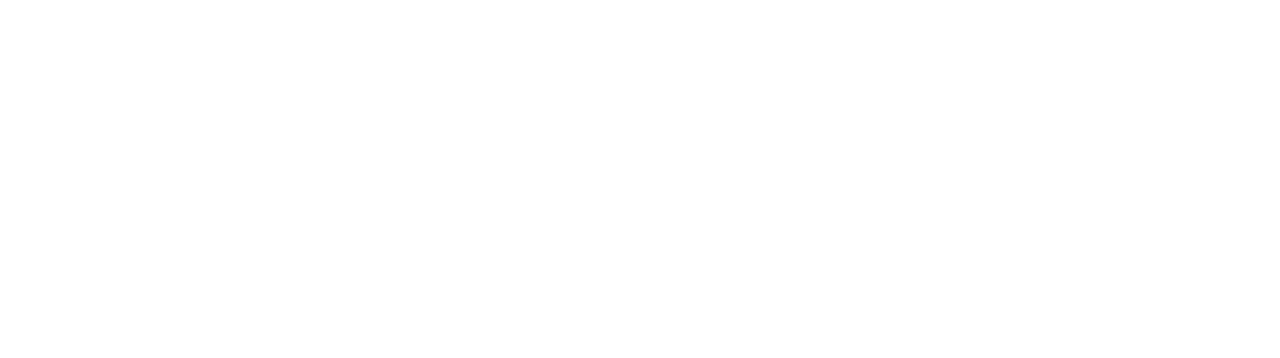
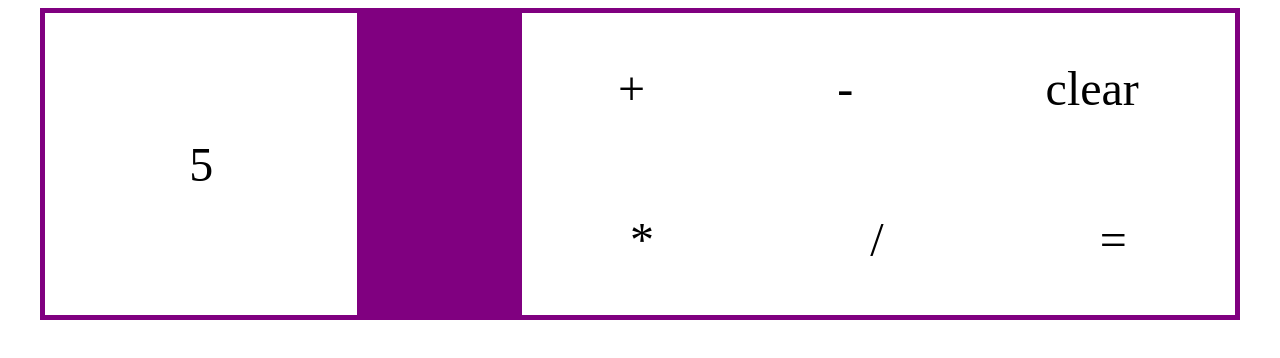
Before and after one commit to yannclergue/calculator, a plain HTML site: page index.html in a window 1280 px wide. Drawn offline with Linux system fonts and the light colour scheme.

Commit message:
Commencer le design de la calculatrice
Bon, euh, la prochaine fois je penserai à mettre les chiffres,
c'est mieux pour calculer des choses

```diff
--- a/index.html
+++ b/index.html
@@ -3,10 +3,38 @@
 <head>
     <meta charset="UTF-8">
     <meta name="viewport" content="width=device-width, initial-scale=1.0">
-    <title>Document</title>
+    <link rel="stylesheet" href="style/style.css">
+    <title>Calculatrice</title>
 </head>
 <body>
-
+    <main>
+        <div class="calculatrice">
+            <div class="affichage">
+                5
+            </div>
+            <div class="colone"></div>
+            <div class="digit">
+                <div>
+                    <div>
+                        <p>+</p>
+                    </div>
+                    <div>
+                        <p>-</p>
+                    </div>
+                    <div>clear</div>
+                </div>
+                <div>
+                    <div>
+                        <p>*</p>
+                    </div>
+                    <div>
+                        <p>/</p>
+                    </div>
+                    <div>=</div>
+                </div>
+            </div>
+        </div>
+    </main>
     <script src="js/js.js"></script>
 </body>
 </html>
--- /dev/null
+++ b/style/style.css
@@ -0,0 +1,53 @@
+* {
+    box-sizing: border-box;
+    font-family: 'Times New Roman', Times, serif;
+}
+
+main {
+    height: 100vh;
+    display: flex;
+    flex-direction: column;
+    max-width: 1200px;
+    margin: 0 auto;
+}
+
+.calculatrice {
+    display: flex;
+}
+
+.calculatrice > div {
+    border: 5px purple solid;
+}
+
+.affichage {
+    display: flex;
+    flex-direction: column;
+    flex-grow: 2;
+    justify-content: center;
+    align-items: center;
+    font-size: 3em;
+}
+
+.colone {
+    display: flex;
+    flex-grow: 1;
+    background-color: purple;
+}
+
+.digit {
+    display: flex;
+    flex-direction: column;
+    justify-content: space-between;
+    flex-grow: 4;
+}
+
+.digit > div {
+    display: flex;
+    justify-content: space-around;
+    align-items: center;
+    font-size: 3em;
+}
+
+.digit > div div {
+
+}
```
Also changed, not shown: img/img.png (added).
